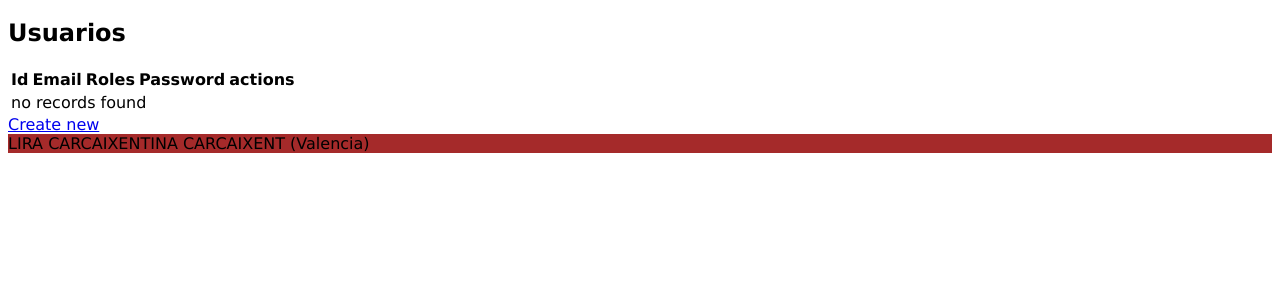
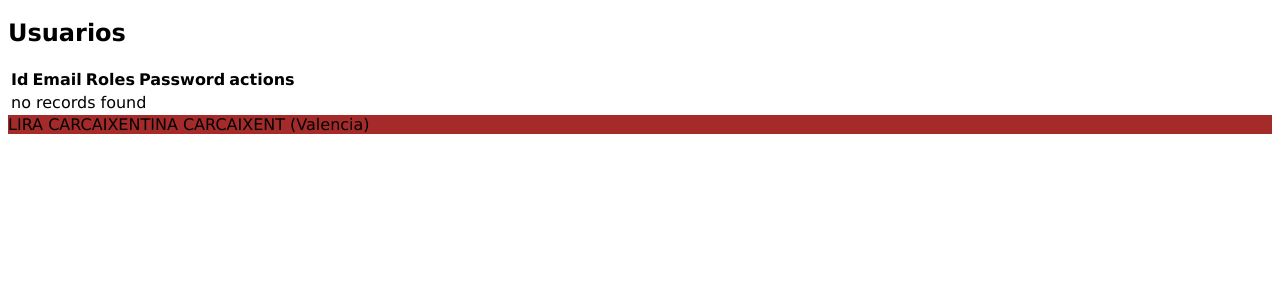
Before and after one commit to Joorgi/lira_carcaixent, a Symfony app: template app/templates/user/index.html.twig in a window 1280 px wide. Shown: the part 110-410 px from the top of the page. Run offline with Twig, Linux system fonts and the light colour scheme; the template is opened without the code that fills it, so the values that code supplies are empty; some libraries are stand-ins or nearby versions.

Commit message:
error create link

```diff
--- a/app/templates/musico/index.html.twig
+++ b/app/templates/musico/index.html.twig
@@ -40,6 +40,4 @@
         {% endfor %}
         </tbody>
     </table>
-
-    <a href="{{ path('musico_new') }}">Create new</a>
 {% endblock %}
--- a/app/templates/user/index.html.twig
+++ b/app/templates/user/index.html.twig
@@ -35,6 +35,4 @@
 			{% endfor %}
 		</tbody>
 	</table>
-
-	<a href="{{ path('user_new') }}">Create new</a>
 {% endblock %}
```
